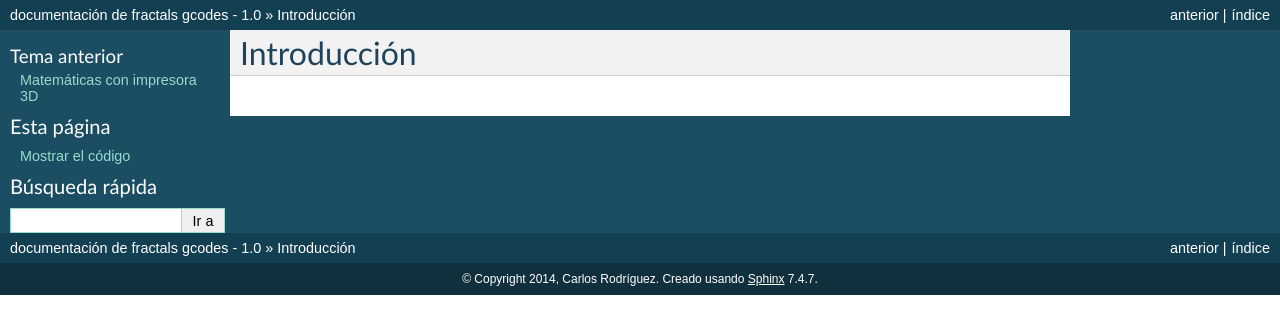
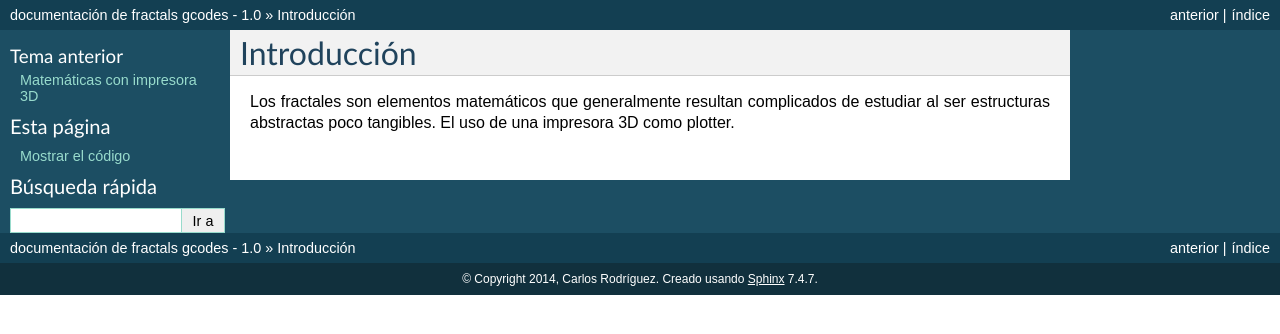
Before and after one commit to es3a10/fractals_gcodes, a Sphinx documentation site: the page built from docs/introduccion.rst, in a window 1280 px wide. Shown: the top 334 px of the page. Built offline with Sphinx 7.4.7, drawn with Linux system fonts in a browser that asks for light colours.

Commit message:
añadida documentacion

```diff
--- a/docs/introduccion.rst
+++ b/docs/introduccion.rst
@@ -1,3 +1,6 @@
 ============
 Introducción
 ============
+
+Los fractales son elementos matemáticos que generalmente resultan complicados de estudiar al ser estructuras abstractas poco tangibles.
+El uso de una impresora 3D como plotter.
```
